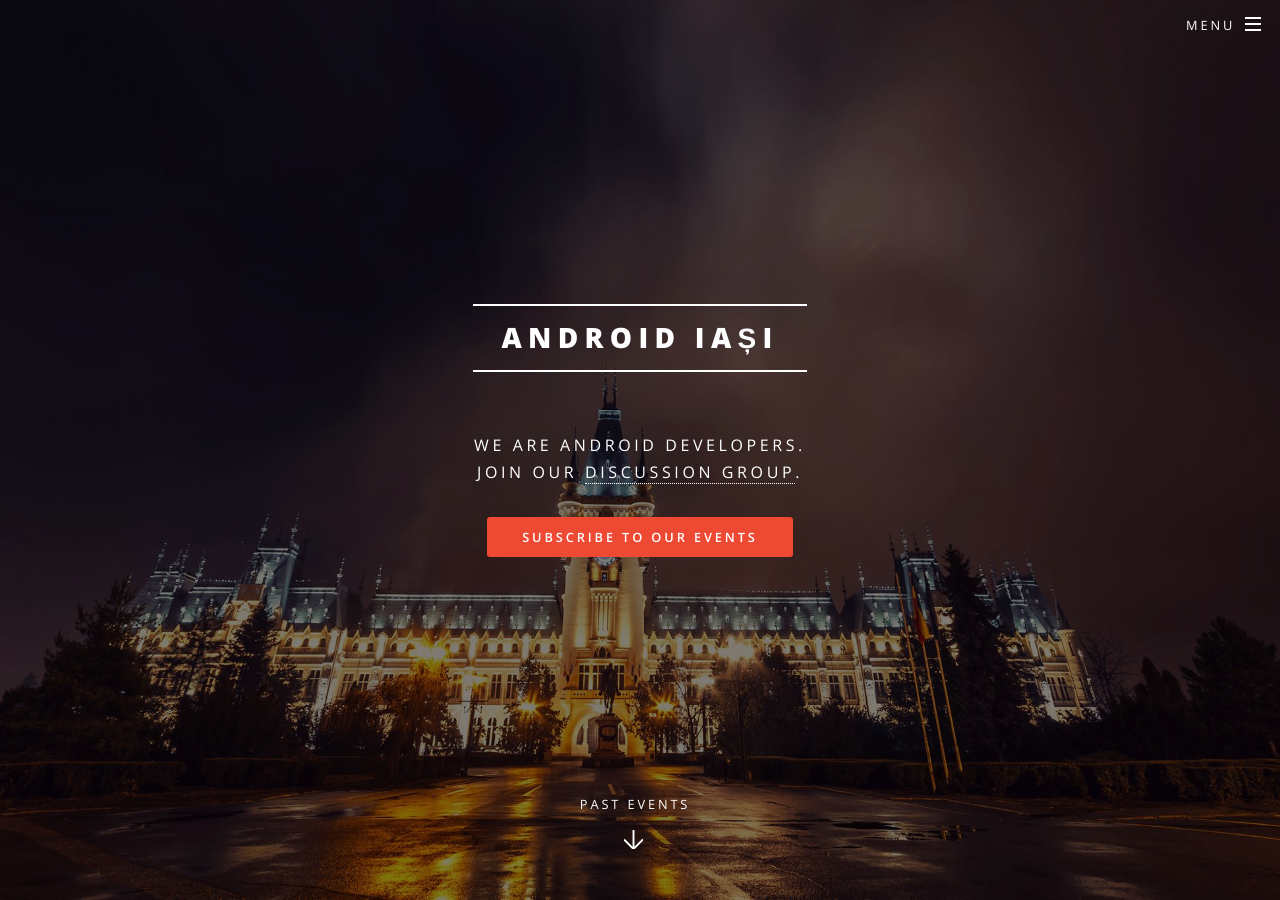
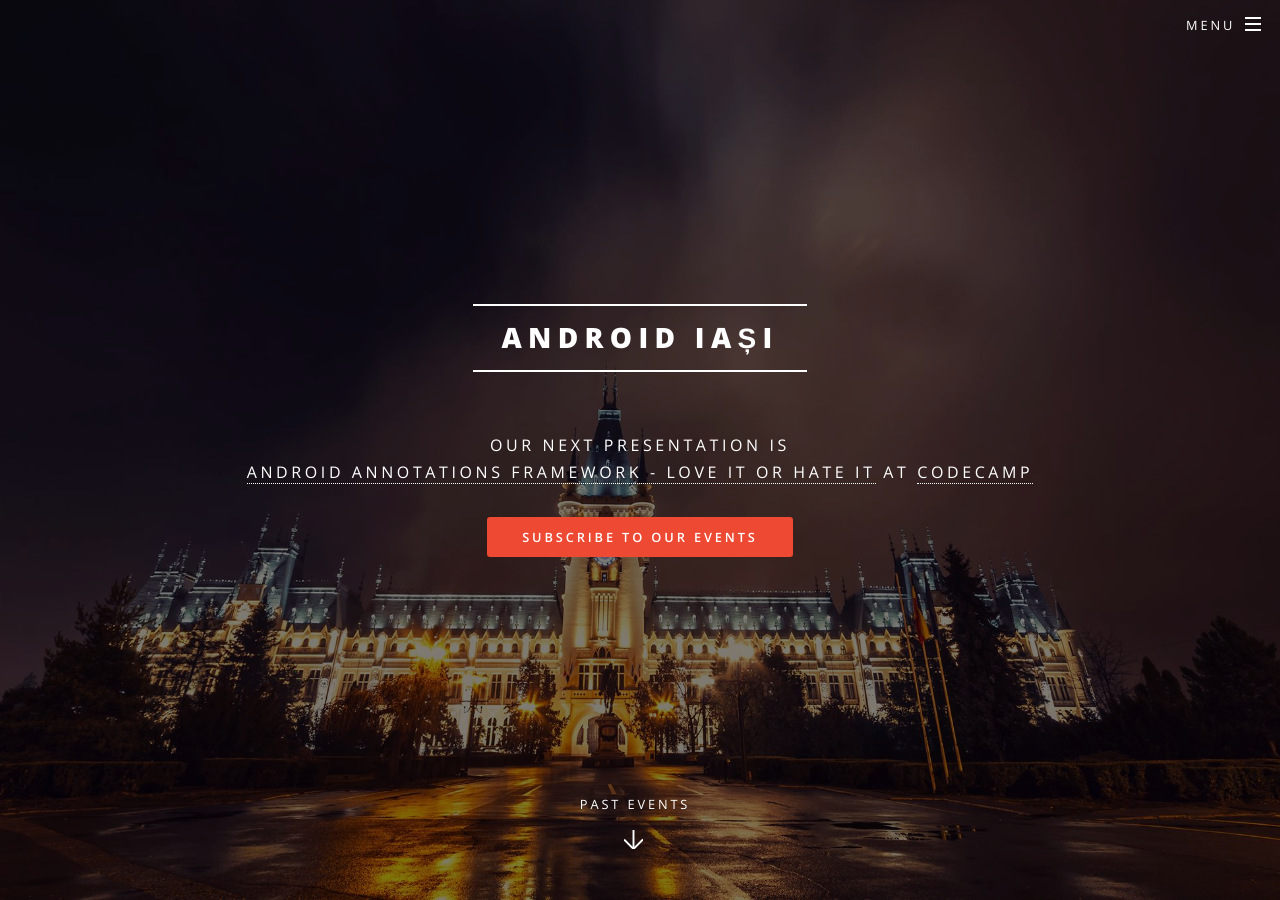
Before and after one commit to AndroidIasi/androidiasi.github.io, a Jekyll site: the page built from index.html, in a window 1280 px wide and 900 px high. Built offline with Jekyll 4.4.1, drawn with Linux system fonts in a browser that asks for light colours; some of the changed text lies outside the part shown.

Commit message:
Added event for Android Annotations presentation by @andreiverdes on 23 April. Also modified description to advertise this event on the front page This closes issue #2 Add Event for Codecamp April 2016

```diff
--- a/_config.yml
+++ b/_config.yml
@@ -4,8 +4,8 @@
 # Site settings
 title: Android Iași
 description: |
-  We are Android Developers.
-  Join our [discussion group](http://bit.ly/android-iasi).
+  Our next presentation is
+  [Android Annotations Framework - Love it or hate it](/events/android-annotations-framework-love-it-or-hate-it.html) at [CodeCamp](http://iasi.codecamp.ro)
 owner: Android Iași # or company name
 first_published: 2016 # if migrating another site, the year of your first publish
 email: just_contact_us_on_facebook
```
Also changed, not shown: events/_posts/2016-04-14-android-annotations-framework-love-it-or-hate-it.md (added, +11 -0 lines).
